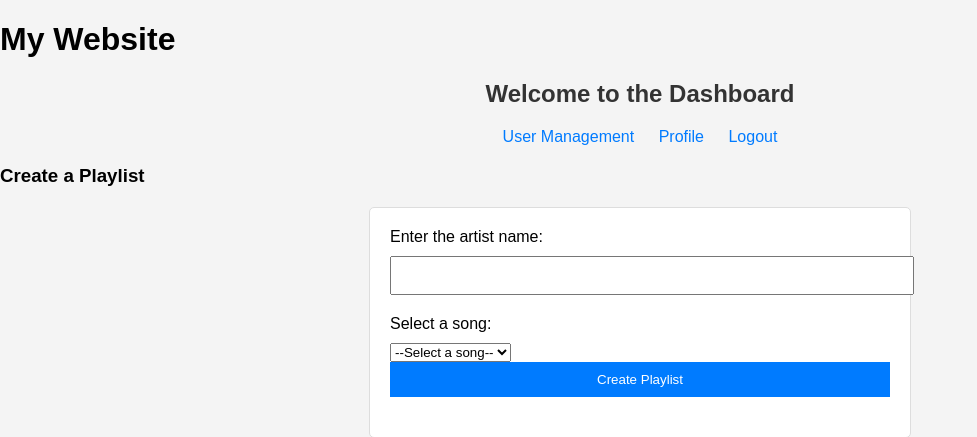
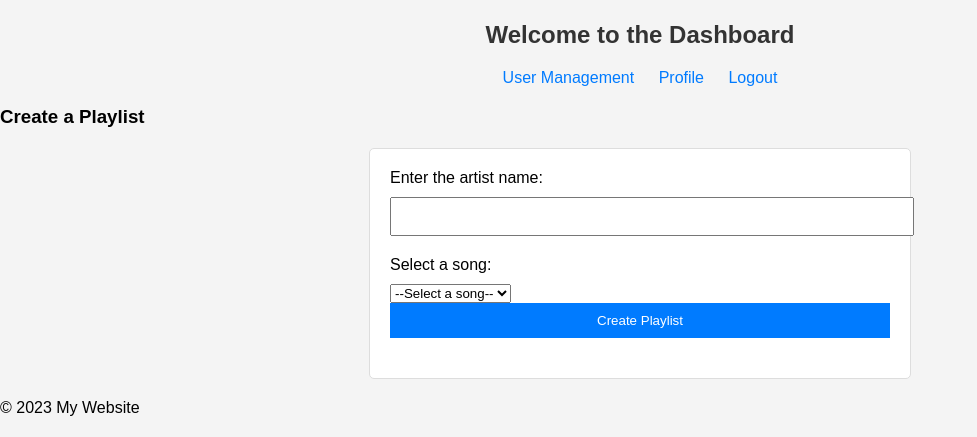
Before and after one commit to ThePagel/yTdL, a Flask app: page /dashboard in a window 1280 px wide. Shown: the top 437 px of the page, without its empty margins (0-977 px from the left). Run offline with Flask 3, Linux system fonts and the light colour scheme; the visitor is signed in with stand-in values (Sample User, id 1).

Commit message:
Update layout.html

```diff
--- a/templates/layout.html
+++ b/templates/layout.html
@@ -8,7 +8,7 @@
 </head>
 <body>
     <header>
-        <h1>My Website</h1>
+        <h1></h1>
     </header>
 
     <div class="container">
```
